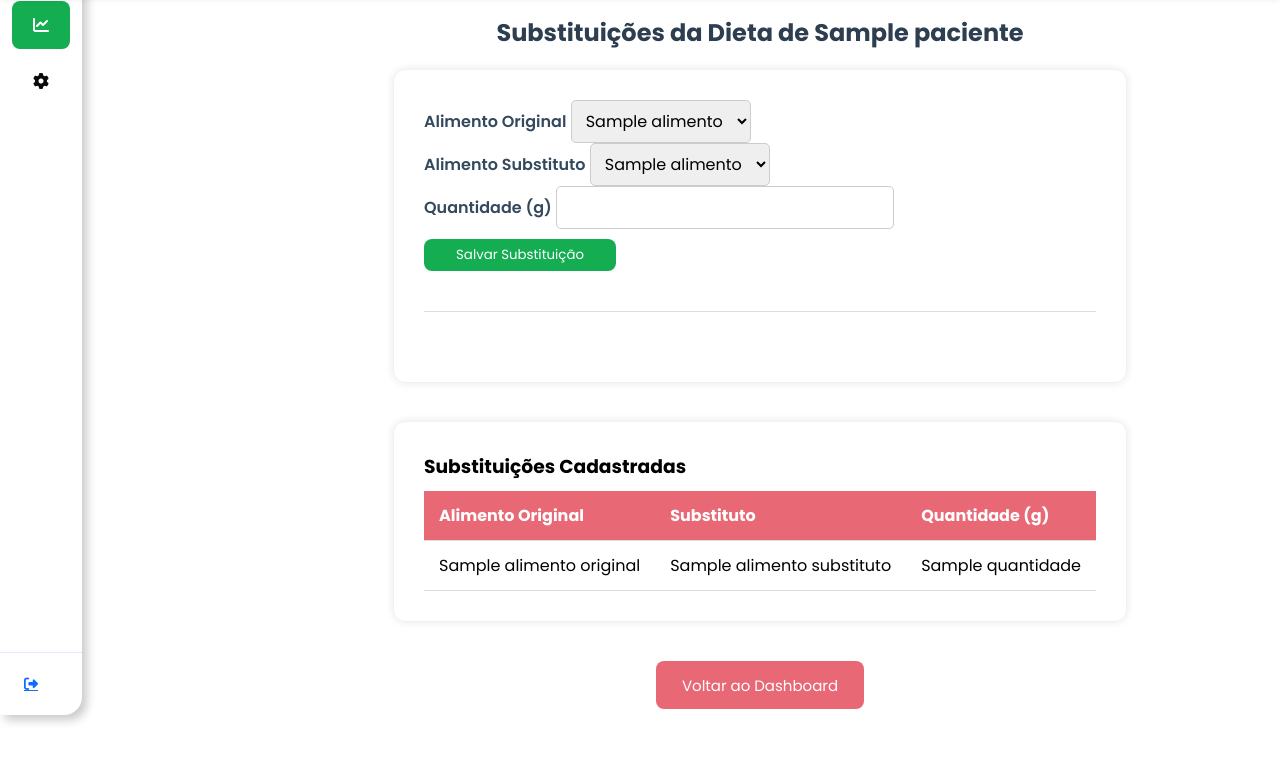
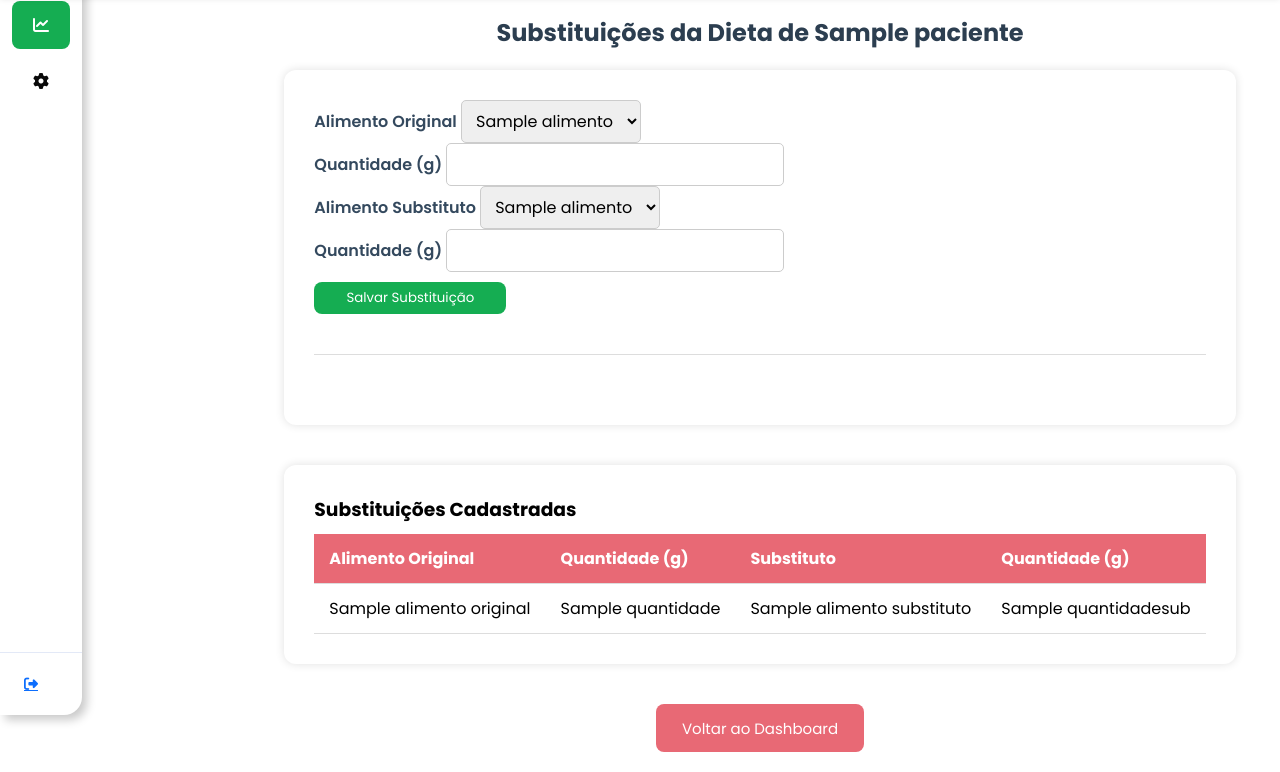
Before and after one commit to cllararibeiro/smartnutri, a Flask app: template templates/nutricionista/substituicoes.html in a window 1280 px wide. Shown: the part 85-857 px from the top of the page. Before the commit the page ends 808 px from the top, so only its background shows below. Run offline with Flask 3, Linux system fonts and the light colour scheme; the template is opened without the code that fills it: most values are stand-ins (such as "Sample title", 1, 10 or a date in 2020); parts of the project's set-up code (start-up, migrations or seed data) failed here and were passed over.

Commit message:
Update substituicoes.html

```diff
--- a/templates/nutricionista/substituicoes.html
+++ b/templates/nutricionista/substituicoes.html
@@ -15,6 +15,11 @@
         <option value="{{ item.alimento_id }}">{{ item.alimento.alimento_nome }}</option>
       {% endfor %}
     </select>
+  </div>
+
+  <div>
+    <label>Quantidade (g)</label>
+    <input type="number" step="0.1" name="quantidade" required>
   </div>
 
   <div>
@@ -43,6 +48,7 @@
     <thead>
       <tr>
         <th>Alimento Original</th>
+        <th>Quantidade (g)</th>
         <th>Substituto</th>
         <th>Quantidade (g)</th>
       </tr>
@@ -51,8 +57,9 @@
       {% for sub in dieta.substituicoes %}
       <tr>
         <td>{{ sub.alimento_original.alimento_nome }}</td>
+        <td>{{ sub.quantidade }}</td>
         <td>{{ sub.alimento_substituto.alimento_nome }}</td>
-        <td>{{ sub.quantidade }}</td>
+        <td>{{ sub.quantidadesub }}</td>
       </tr>
       {% else %}
       <tr><td colspan="3">Nenhuma substituição cadastrada.</td></tr>
```
